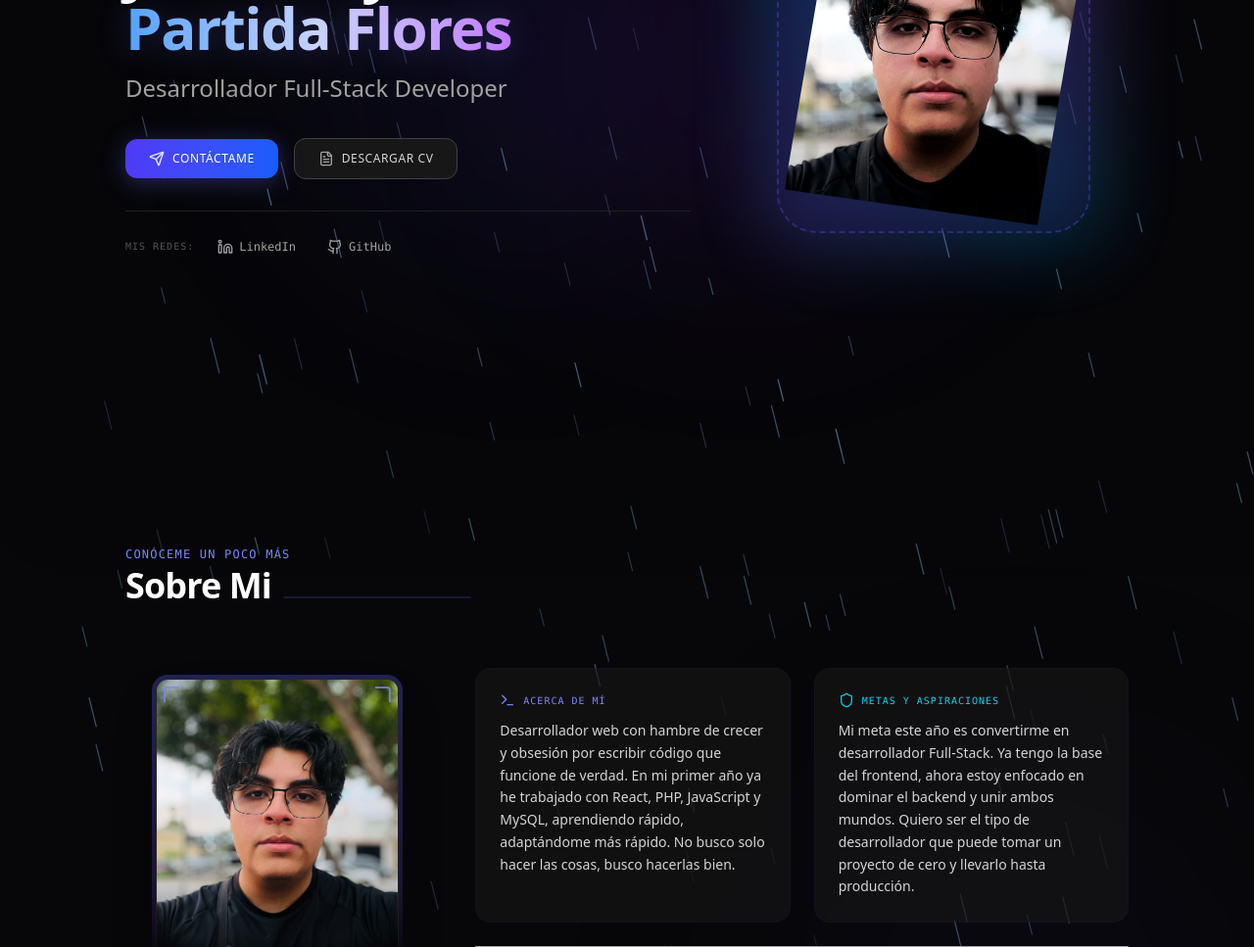
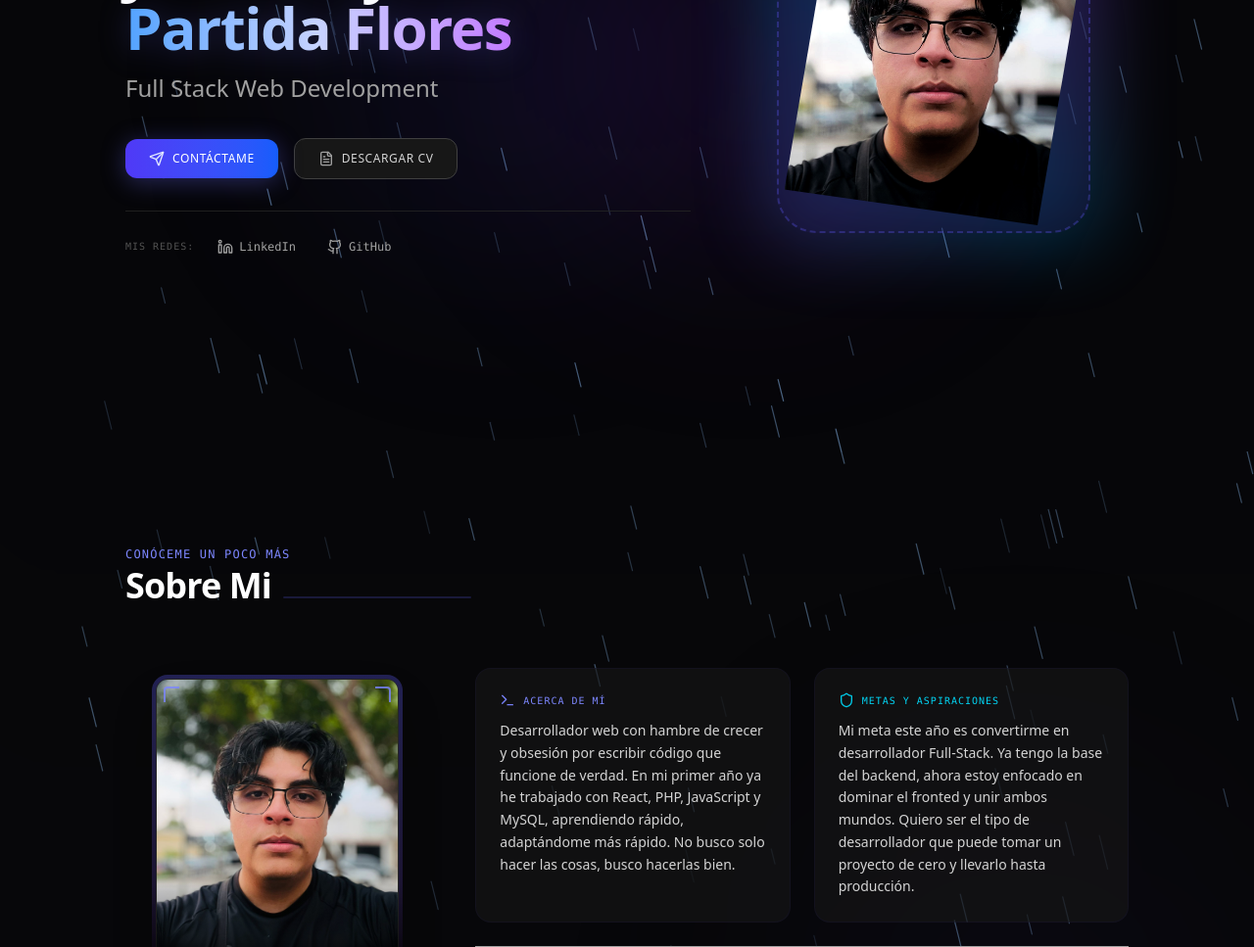
Before and after one commit to Joss177/portfolio_joss, a React (Vite) app: page / in a window 1280 px wide. Shown: the part 338-1305 px from the top of the page at 98% size. Built offline with nearby package versions, Linux system fonts and the light colour scheme.

Commit message:
Finalizacion del portafolio 1.0

```diff
--- a/src/components/Inicio.tsx
+++ b/src/components/Inicio.tsx
@@ -53,7 +53,7 @@ export const Inicio: React.FC<InicioProps> = ({ onContactClick, onTriggerLightni
             transition={{ duration: 0.8, delay: 0.2 }}
             className="text-lg sm:text-2xl text-neutral-400 max-w-lg mb-8 leading-relaxed font-sans"
           >
-            Desarrollador Full-Stack Developer
+            Full Stack Web Development
           </motion.h2>
 
           {/* Call to Actions & social links */}
@@ -74,11 +74,8 @@ export const Inicio: React.FC<InicioProps> = ({ onContactClick, onTriggerLightni
 
             {/* Simulated CV download with nice feedback or actual alert description */}
             <a
-              href="#cv"
-              onClick={(e) => {
-                e.preventDefault();
-                alert('Curriculum Vitae (CV) - Descarga iniciada de forma simulada.');
-              }}
+            href="/JosueCV.pdf"
+              download="CV_Josue_Partida.pdf"
               className="px-6 py-3 rounded-xl bg-neutral-900 hover:bg-neutral-800 text-neutral-300 hover:text-white font-medium text-xs tracking-wider uppercase transition-all border border-neutral-700 hover:border-neutral-500 active:scale-[0.98] focus:outline-none flex items-center gap-2"
             >
               <FileText className="w-4 h-4 text-neutral-400" />
--- a/src/components/SobreMi.tsx
+++ b/src/components/SobreMi.tsx
@@ -90,7 +90,7 @@ export const SobreMi: React.FC = () => {
                 </div>
                 <p className="text-neutral-300 text-xs sm:text-sm leading-relaxed font-sans">
                 Mi meta este año es convertirme en desarrollador Full-Stack. Ya tengo
-                la base del frontend, ahora estoy enfocado en dominar el backend y
+                la base del backend, ahora estoy enfocado en dominar el fronted y
                 unir ambos mundos. Quiero ser el tipo de desarrollador que puede tomar
                 un proyecto de cero y llevarlo hasta producción.
               </p>
```
Also changed, not shown: 1 other file (tests, documents, lock files or other folders).
